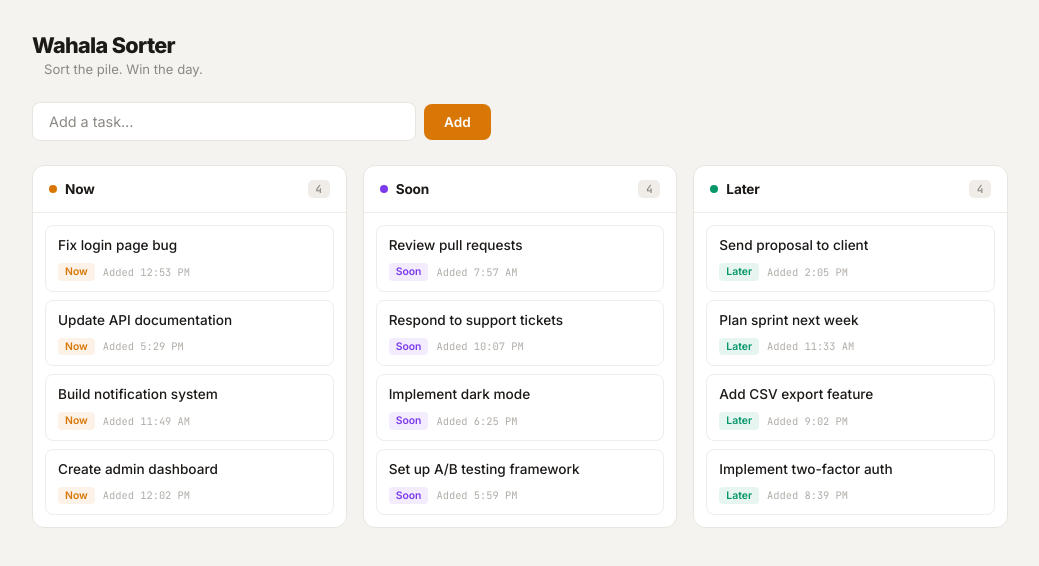
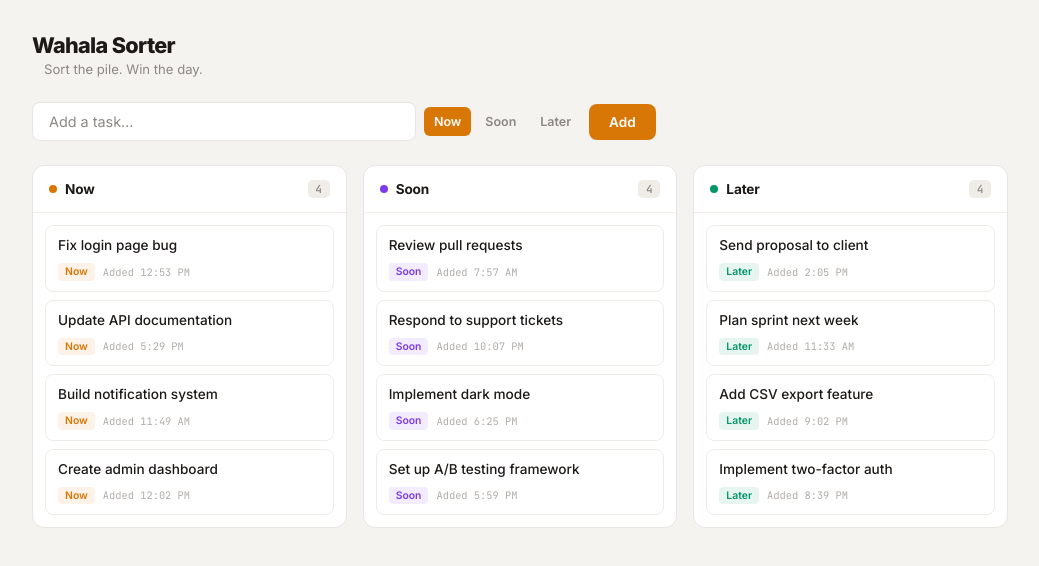
Before and after one commit to Mrreubs/Daily-Stack-App, a React (Vite) app: page / in a window 1280 px wide. Shown: the top 566 px of the page, without its empty margins (120-1159 px from the left). Built offline with nearby package versions, Linux system fonts and the light colour scheme.

Commit message:
Add column picker (Now/Soon/Later) to add task form

```diff
--- a/src/App.css
+++ b/src/App.css
@@ -75,6 +75,35 @@
   transform: scale(0.97);
 }
 
+.column-picker {
+  display: flex;
+  gap: 0.25rem;
+}
+
+.column-picker-radio {
+  position: absolute;
+  width: 1px;
+  height: 1px;
+  overflow: hidden;
+  clip: rect(0 0 0 0);
+}
+
+.column-picker-label {
+  padding: 0.4375rem 0.625rem;
+  border-radius: 0.375rem;
+  font-size: 0.78rem;
+  font-weight: 600;
+  cursor: pointer;
+  color: var(--text-muted);
+  transition: background 0.15s, color 0.15s;
+  user-select: none;
+}
+
+.column-picker-label:hover {
+  background: var(--bg-hover);
+  color: var(--text-primary);
+}
+
 .sr-only {
   position: absolute;
   width: 1px;
--- a/src/App.tsx
+++ b/src/App.tsx
@@ -1,5 +1,5 @@
 import { useState, useCallback, useMemo } from 'react';
-import { type ColumnId, type Task } from './types';
+import { type ColumnId, type Task, COLUMNS } from './types';
 import { Board } from './components/Board';
 import './App.css';
 
@@ -31,6 +31,7 @@ function generateSeedTasks(): Task[] {
 function App() {
   const [tasks, setTasks] = useState<Task[]>(generateSeedTasks);
   const [input, setInput] = useState('');
+  const [targetColumn, setTargetColumn] = useState<ColumnId>('now');
 
   const addTask = useCallback(() => {
     const trimmed = input.trim();
@@ -39,13 +40,13 @@ function App() {
     const task: Task = {
       id: crypto.randomUUID(),
       title: trimmed,
-      column: 'now',
+      column: targetColumn,
       createdAt: new Date(),
     };
 
     setTasks((prev) => [task, ...prev]);
     setInput('');
-  }, [input]);
+  }, [input, targetColumn]);
 
   const moveTask = useCallback((taskId: string, toColumn: ColumnId) => {
     setTasks((prev) =>
@@ -79,6 +80,25 @@ function App() {
           value={input}
           onChange={(e) => setInput(e.target.value)}
         />
+        <div className="column-picker" role="radiogroup" aria-label="Target column">
+          {COLUMNS.map((col) => (
+            <label
+              key={col.id}
+              className={`column-picker-label${targetColumn === col.id ? ' column-picker-label--active' : ''}`}
+              style={targetColumn === col.id ? { background: col.accent, color: '#FFFFFF' } : {}}
+            >
+              <input
+                type="radio"
+                name="column"
+                value={col.id}
+                checked={targetColumn === col.id}
+                onChange={() => setTargetColumn(col.id)}
+                className="column-picker-radio"
+              />
+              {col.label}
+            </label>
+          ))}
+        </div>
         <button type="submit" className="add-btn">
           Add
         </button>
```
